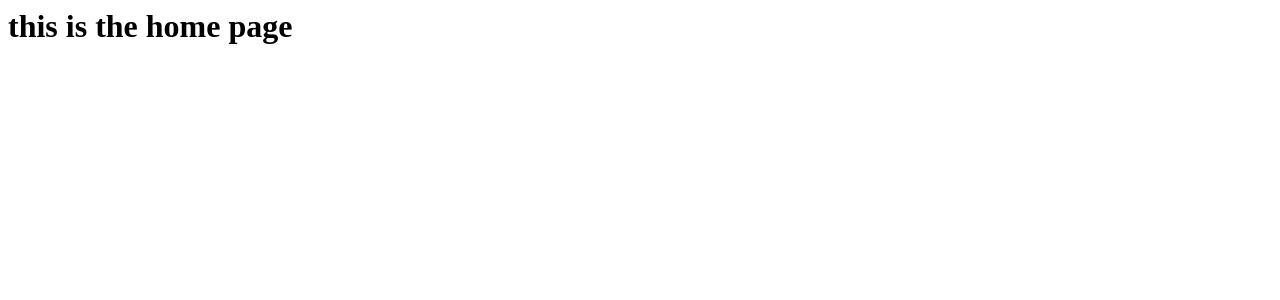
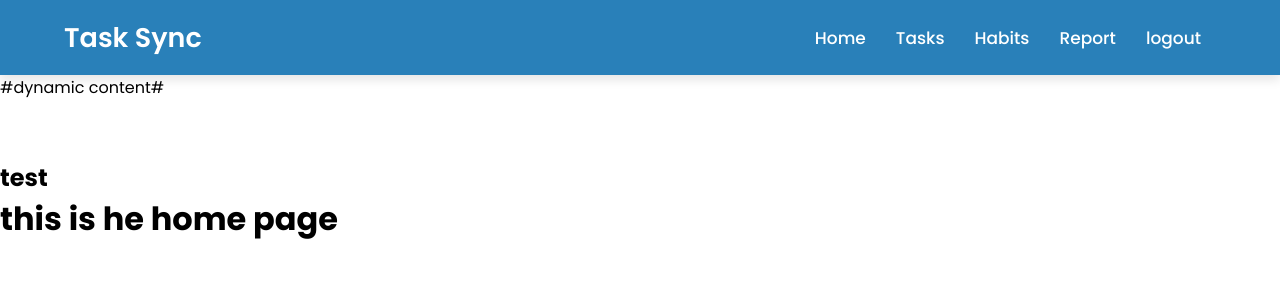
Before and after one commit to ArjunYuvraj/Django-Project, a Django app: page /task/home/ in a window 1280 px wide. Shown: the top 300 px of the page. Run offline with Django 5.2, Linux system fonts and the light colour scheme.

Commit message:
fix:implemented inhouse page redirection

```diff
--- a/frontend/templates/base.html
+++ b/frontend/templates/base.html
@@ -17,12 +17,19 @@
       <ul class="menu">
         <li><a href="#Home">Home</a></li>
         <li><a href="#">Tasks</a></li>
-        <li><a href="habits/">Habits</a></li>
+        <li><a href={% url "habits" %}>Habits</a></li>
         <li><a href="#">Report</a></li>
         <li><a href="#">logout</a></li>
       </ul>
     </div>
   </nav>
+  #dynamic content#
+<main style="margin-top: 60px;">
+  {% block content  %}
 
+
+
+  {% endblock  %}
+</main>
 </body>
 </html>
--- a/frontend/templates/habit.html
+++ b/frontend/templates/habit.html
@@ -1,3 +1,6 @@
+{% extends "base.html" %}
+{%block content %}
 <h1>
     this is the habits page
 </h1>
+{% endblock %}
--- a/frontend/templates/home.html
+++ b/frontend/templates/home.html
@@ -1 +1,9 @@
-<h1> this is the home page</h1>
+{% extends "base.html" %}
+
+{% block content  %}
+    <h2>
+
+        test
+    </h2>
+    <h1 > this is he home page</h1>
+{% endblock  %}
--- a/static/css/style.css
+++ b/static/css/style.css
@@ -6,7 +6,7 @@
   font-family: 'Poppins', sans-serif;
 }
 nav{
- position: fixed;
+ position: relative;
  left: 0;
  top: 0;
  width: 100%;
```
Lines whose indentation alone changed are shown as unchanged.
